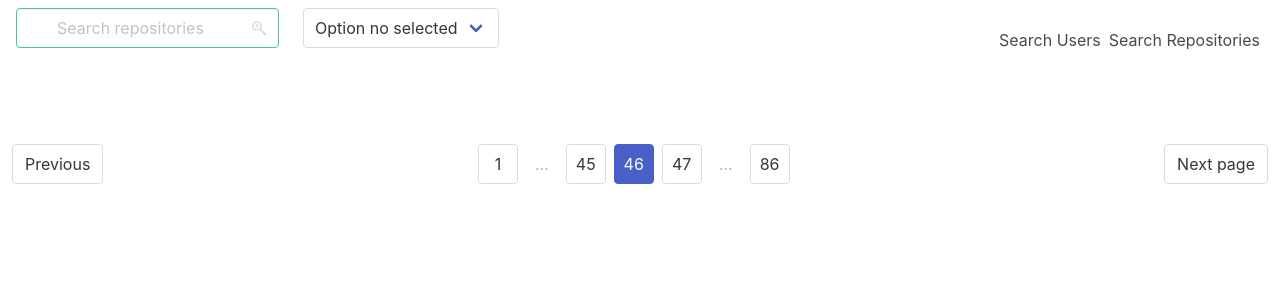
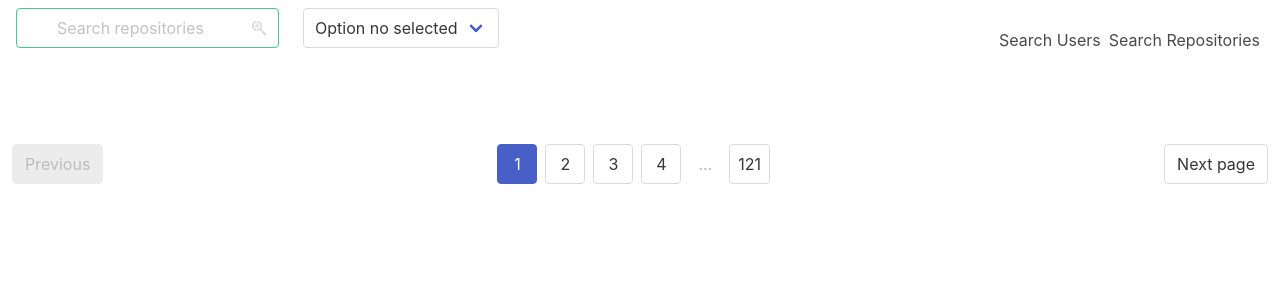
Before and after one commit to JavierGMo/testzebrands, a Next.js app: page /search/repositories in a window 1280 px wide. Shown: the top 300 px of the page. Built offline with nearby package versions, Linux system fonts and the light colour scheme.

Commit message:
pagination

```diff
--- a/components/pagination/SimplePagination.tsx
+++ b/components/pagination/SimplePagination.tsx
@@ -1,45 +1,65 @@
-import { useMemo } from "react";
+import { usePagination } from "hooks/usePagination";
 
 type SimplePaginationProps = {
+    onPageChange: (index: number)=>void
     totalItems: number;
     pageSize: number;
     currentPage: number;
     siblingCount: number;
 };
 
-export function SimplePagination({ totalItems, pageSize, currentPage, siblingCount }: SimplePaginationProps) {
-    const range = (start: number, end: number, step: number=1)=>{
-        return Array.from({
-            length: Math.ceil((end-start)/step),
-        },
-        (_, i)=>{
-            start+step*i
-        });
-    };
-    const paginationRange = useMemo(()=>{
-        const totalPageCount = Math.ceil(totalItems/pageSize);
-        const totalPageNumbers = siblingCount+5;
+export function SimplePagination({ onPageChange, totalItems, pageSize, currentPage, siblingCount }: SimplePaginationProps) {
+    const pagination = usePagination(
+      totalItems,
+      pageSize,
+      currentPage,
+      siblingCount
+    );
+    if(currentPage === 0 || (pagination?.length && pagination.length < 2)) return (<></>);
 
-        if(totalPageNumbers >= totalPageCount) return range(1, totalPageCount);
+    const onNext = ()=>{
+        onPageChange(currentPage+1);
+    }
 
-        const leftSiblingsIndex = Math.max(currentPage-siblingCount, 1);
+    const onPrevious = ()=>{
+        onPageChange(currentPage-1);
+    }
 
-
-
-    },[totalItems, currentPage]);
-
+    const lastPage =  pagination?pagination[pagination?.length - 1]:1;
     return (
         <nav className="pagination is-centered py-4" role="navigation" aria-label="pagination">
-            <a className="pagination-previous">Previous</a>
-            <a className="pagination-next">Next page</a>
+            <a
+                className={`pagination-previous ${currentPage === 1?'is-disabled':''}`}
+                onClick={currentPage === 1?undefined:onPrevious}
+            >
+                Previous
+            </a>
+            <a
+                className={`pagination-next ${currentPage === lastPage?'is-disabled':''}`}
+                onClick={currentPage === lastPage?undefined:onNext}
+            >
+                Next page
+            </a>
             <ul className="pagination-list">
-                <li><a className="pagination-link" aria-label="Goto page 1">1</a></li>
-                <li><span className="pagination-ellipsis">&hellip;</span></li>
-                <li><a className="pagination-link" aria-label="Goto page 45">45</a></li>
-                <li><a className="pagination-link is-current" aria-label="Page 46" aria-current="page">46</a></li>
-                <li><a className="pagination-link" aria-label="Goto page 47">47</a></li>
-                <li><span className="pagination-ellipsis">&hellip;</span></li>
-                <li><a className="pagination-link" aria-label="Goto page 86">86</a></li>
+                {
+                    pagination && pagination.map((page, index)=>{
+                        if(page === '...')
+                            return <li key={index}><span className="pagination-ellipsis">{page}</span></li>
+                        return (
+                            <li key={index}>
+                                <a
+                                    className={`pagination-link ${page===currentPage?'is-current':''}`}
+                                    aria-label={`Goto page ${page}`}
+                                    onClick={()=>{
+                                        if(typeof page === 'number') onPageChange(page);
+                                    }}
+                                >
+                                        {page}
+                                </a>
+                            </li>
+                        );
+                    })
+                }
             </ul>
         </nav>
     );
--- /dev/null
+++ b/hooks/usePagination.tsx
@@ -0,0 +1,51 @@
+import { range } from "lib/utils/utils";
+import { useMemo } from "react";
+
+/**
+ * Save the state paginate
+ */
+ export function usePagination(totalItems: number, pageSize: number, currentPage: number, siblingCount: number){
+    const useMemoPagination = useMemo(()=>{
+        const totalPageCount = Math.ceil(totalItems/pageSize);
+        const totalPageNumbers = siblingCount+5;
+
+        if(totalPageNumbers >= totalPageCount) return range(1, totalPageCount);
+
+        const leftSiblingIndex = Math.max(currentPage-siblingCount, 1);
+
+        const rightSiblingIndex = Math.min(
+            currentPage+siblingCount,
+            totalPageCount
+        );
+
+        const shouldShowLeftDots = leftSiblingIndex > 2;
+        const shouldShowRightDots = rightSiblingIndex < totalPageCount - 2;
+
+        const firstPageIndex = 1;
+        const lastPageIndex = totalPageCount;
+
+        if (!shouldShowLeftDots && shouldShowRightDots) {
+            let leftItemCount = 3 + 2 * siblingCount;
+            let leftRange = range(1, leftItemCount);
+
+            return [...leftRange, '...', totalPageCount];
+        }
+
+        if (shouldShowLeftDots && !shouldShowRightDots) {
+
+            let rightItemCount = 3 + 2 * siblingCount;
+            let rightRange = range(
+              totalPageCount - rightItemCount + 1,
+              totalPageCount
+            );
+            return [firstPageIndex, '...', ...rightRange];
+        }
+
+        if (shouldShowLeftDots && shouldShowRightDots) {
+            let middleRange = range(leftSiblingIndex, rightSiblingIndex);
+            return [firstPageIndex, '...', ...middleRange, '...', lastPageIndex];
+        }
+    }, [totalItems, pageSize, currentPage, siblingCount]);
+
+    return useMemoPagination;
+}
--- a/lib/utils/utils.ts
+++ b/lib/utils/utils.ts
@@ -65,3 +65,17 @@ export function selectSearchFilterForRepositories({
     return valueFilter;
 
 }
+
+/**
+ * get range numbers
+ * @param start initial position
+ * @param end end position
+ * @param step step by step
+ * @returns
+ */
+export const range = (start: number, end: number, step: number=1)=>{
+    return Array.from({
+        length: Math.ceil((end-start)/step),
+    },
+    (_, i)=>i+start);
+};
--- a/pages/search/repositories/index.tsx
+++ b/pages/search/repositories/index.tsx
@@ -8,65 +8,6 @@ import { useState } from "react";
 import { RepositoriesRequest } from "classes/request/RepositoriesRequest";
 import { ItemRepository, ItemUser } from "types/DataFromGitHubTypes";
 import { SimplePagination } from "components/pagination/SimplePagination";
-
-const a = [
-    {
-        avatar: "https://avatars.githubusercontent.com/u/1?v=4",
-        name:" string;",
-        labelAboutInformation:" string;",
-        aboutInformation:" string;",
-        linkToGitHub:" string;",
-        footerChildren:" ReactNode;",
-    },
-    {
-        avatar: "https://avatars.githubusercontent.com/u/1?v=4",
-        name:" string;",
-        labelAboutInformation:" string;",
-        aboutInformation:" string;",
-        linkToGitHub:" string;",
-        footerChildren:" ReactNode;",
-    },
-    {
-        avatar: "https://avatars.githubusercontent.com/u/1?v=4",
-        name:" string;",
-        labelAboutInformation:" string;",
-        aboutInformation:" string;",
-        linkToGitHub:" string;",
-        footerChildren:" ReactNode;",
-    },
-    {
-        avatar: "https://avatars.githubusercontent.com/u/1?v=4",
-        name:" string;",
-        labelAboutInformation:" string;",
-        aboutInformation:" string;",
-        linkToGitHub:" string;",
-        footerChildren:" ReactNode;",
-    },
-    {
-        avatar: "https://avatars.githubusercontent.com/u/1?v=4",
-        name:" string;",
-        labelAboutInformation:" string;",
-        aboutInformation:" string;",
-        linkToGitHub:" string;",
-        footerChildren:" ReactNode;",
-    },
-    {
-        avatar: "https://avatars.githubusercontent.com/u/1?v=4",
-        name:" string;",
-        labelAboutInformation:" string;",
-        aboutInformation:" string;",
-        linkToGitHub:" string;",
-        footerChildren:" ReactNode;",
-    },
-    {
-        avatar: "https://avatars.githubusercontent.com/u/1?v=4",
-        name:" string;",
-        labelAboutInformation:" string;",
-        aboutInformation:" string;",
-        linkToGitHub:" string;",
-        footerChildren:" ReactNode;",
-    },
-];
 
 const opt = [
     {
@@ -99,6 +40,7 @@ export default function SearchRepositories(){
     const searches = useSelector((state: RootState)=> state.shearches.value);
     const menuOptionSearch = useSelector((state: RootState) => state.menuOptionSearch.value);
 
+    const [currentPage, setCurrentPage] = useState(1);
     const [repositories, setRepositories] = useState<Array<ItemRepository>>([]);
 
     const actionSearch = () => {
@@ -158,8 +100,11 @@ export default function SearchRepositories(){
             }
         </div>
         <SimplePagination
-            totalItems={10}
-            perPage={10}
+            onPageChange={page=>setCurrentPage(page)}
+            totalItems={1210}
+            pageSize={10}
+            currentPage={currentPage}
+            siblingCount={1}
         />
         </SearchLayout>
     );
```
